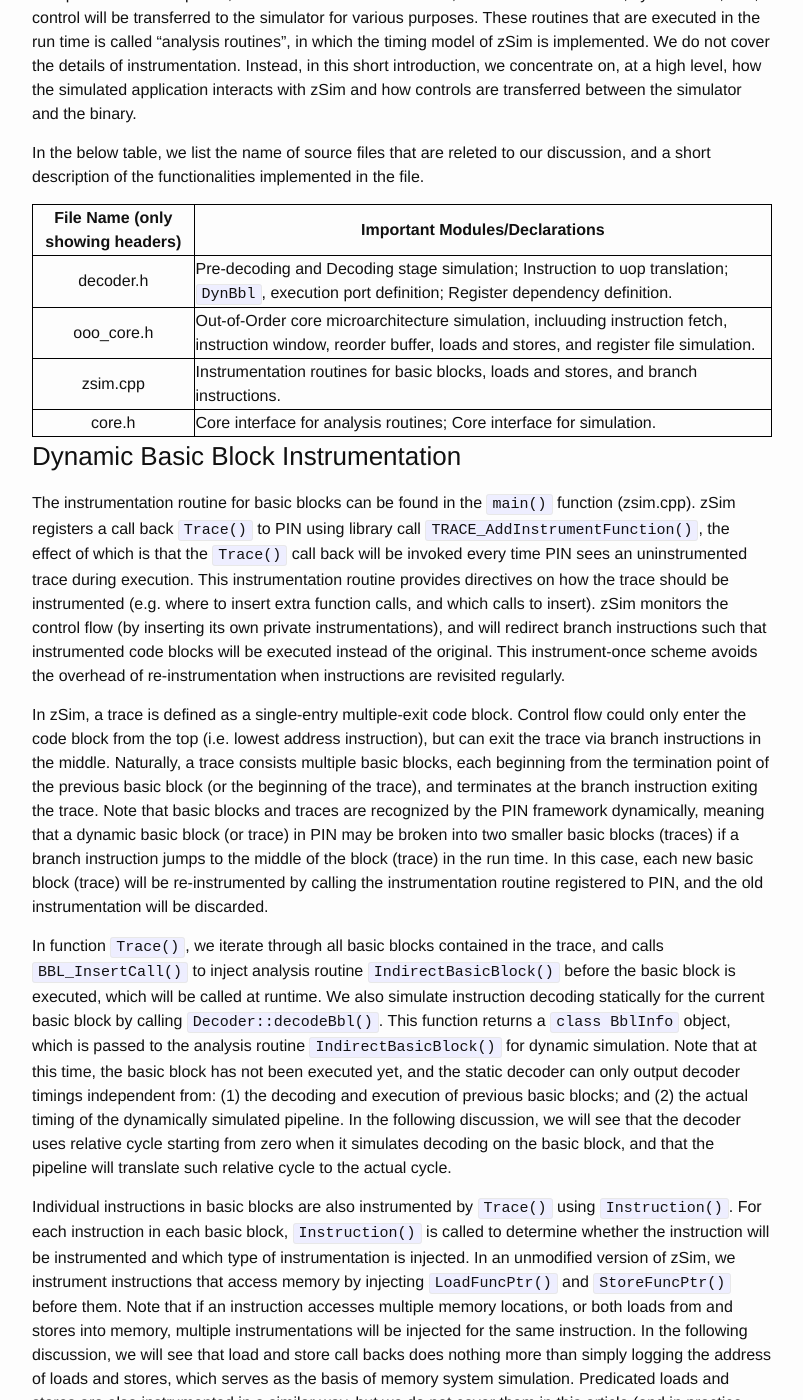
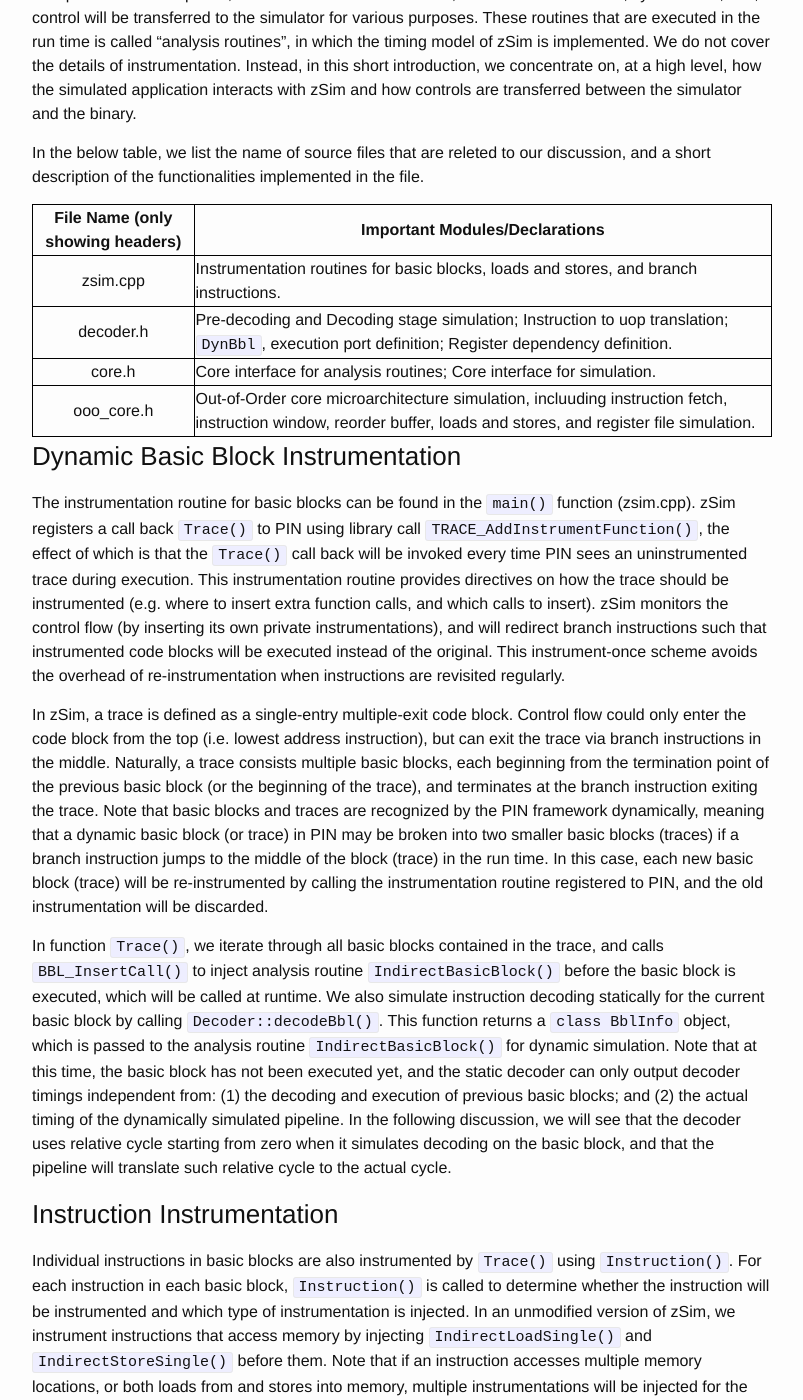
Before and after one commit to wangziqi2013/wangziqi2013.github.io, a Jekyll site: the page built from _posts/2019-12-31-zsim-microarch.markdown, in a window 1280 px wide and 1400 px high, scrolled down 580 px. Shown: the whole window, without its empty margins (238-1041 px from the left). Built offline with Jekyll 4.4.1, drawn with Linux system fonts in a browser that asks for light colours.

Commit message:
Small change

```diff
--- a/_posts/2019-12-31-zsim-microarch.markdown
+++ b/_posts/2019-12-31-zsim-microarch.markdown
@@ -28,10 +28,10 @@ functionalities implemented in the file.
 
 | File Name (only showing headers) | Important Modules/Declarations |
 |:--------------------------------:|--------------------------------|
+| zsim.cpp | Instrumentation routines for basic blocks, loads and stores, and branch instructions. |
 | decoder.h | Pre-decoding and Decoding stage simulation; Instruction to uop translation; `DynBbl`, execution port definition; Register dependency definition. |
+| core.h | Core interface for analysis routines; Core interface for simulation.  |
 | ooo\_core.h | Out-of-Order core microarchitecture simulation, incluuding instruction fetch, instruction window, reorder buffer, loads and stores, and register file simulation. |
-| zsim.cpp | Instrumentation routines for basic blocks, loads and stores, and branch instructions. |
-| core.h | Core interface for analysis routines; Core interface for simulation.  |
 {:.mbtablestyle}
 
 ### Dynamic Basic Block Instrumentation
@@ -62,11 +62,13 @@ independent from: (1) the decoding and execution of previous basic blocks; and (
 simulated pipeline. In the following discussion, we will see that the decoder uses relative cycle starting from zero
 when it simulates decoding on the basic block, and that the pipeline will translate such relative cycle to the actual cycle.
 
+### Instruction Instrumentation
+
 Individual instructions in basic blocks are also instrumented by `Trace()` using `Instruction()`. For each instruction
 in each basic block, `Instruction()` is called to determine whether the instruction will be instrumented and which type
 of instrumentation is injected. In an unmodified version of zSim, we instrument instructions that access memory by injecting
-`LoadFuncPtr()` and `StoreFuncPtr()` before them. Note that if an instruction accesses multiple memory locations, or both
-loads from and stores into memory, multiple instrumentations will be injected for the same instruction. In the following
+`IndirectLoadSingle()` and `IndirectStoreSingle()` before them. Note that if an instruction accesses multiple memory locations,
+or both loads from and stores into memory, multiple instrumentations will be injected for the same instruction. In the following
 discussion, we will see that load and store call backs does nothing more than simply logging the address of loads and stores,
 which serves as the basis of memory system simulation. Predicated loads and stores are also instrumented in a similar way,
 but we do not cover them in this article (and in practice they are rare). We also instrument branch instructions by injecting
```
Also changed, not shown: other parts of _posts/2019-12-31-zsim-microarch.markdown (+2 -0 lines).
